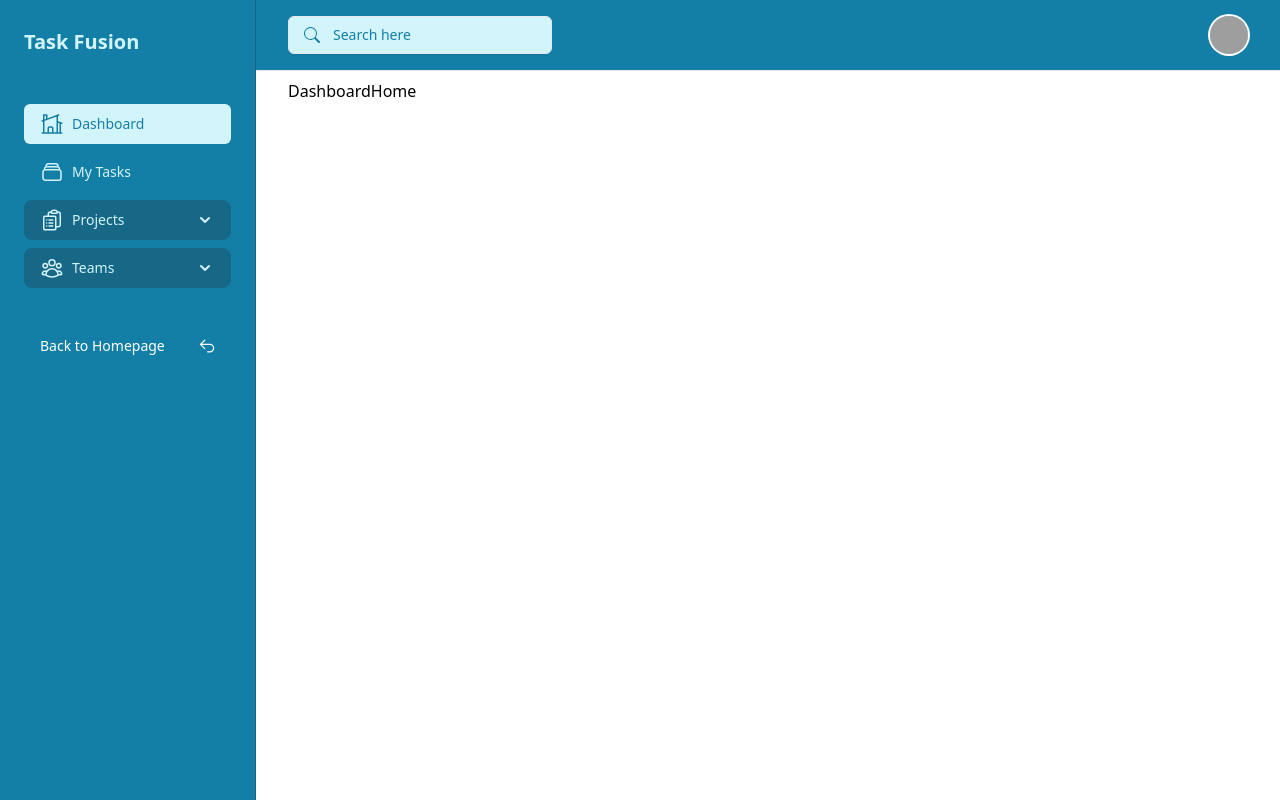
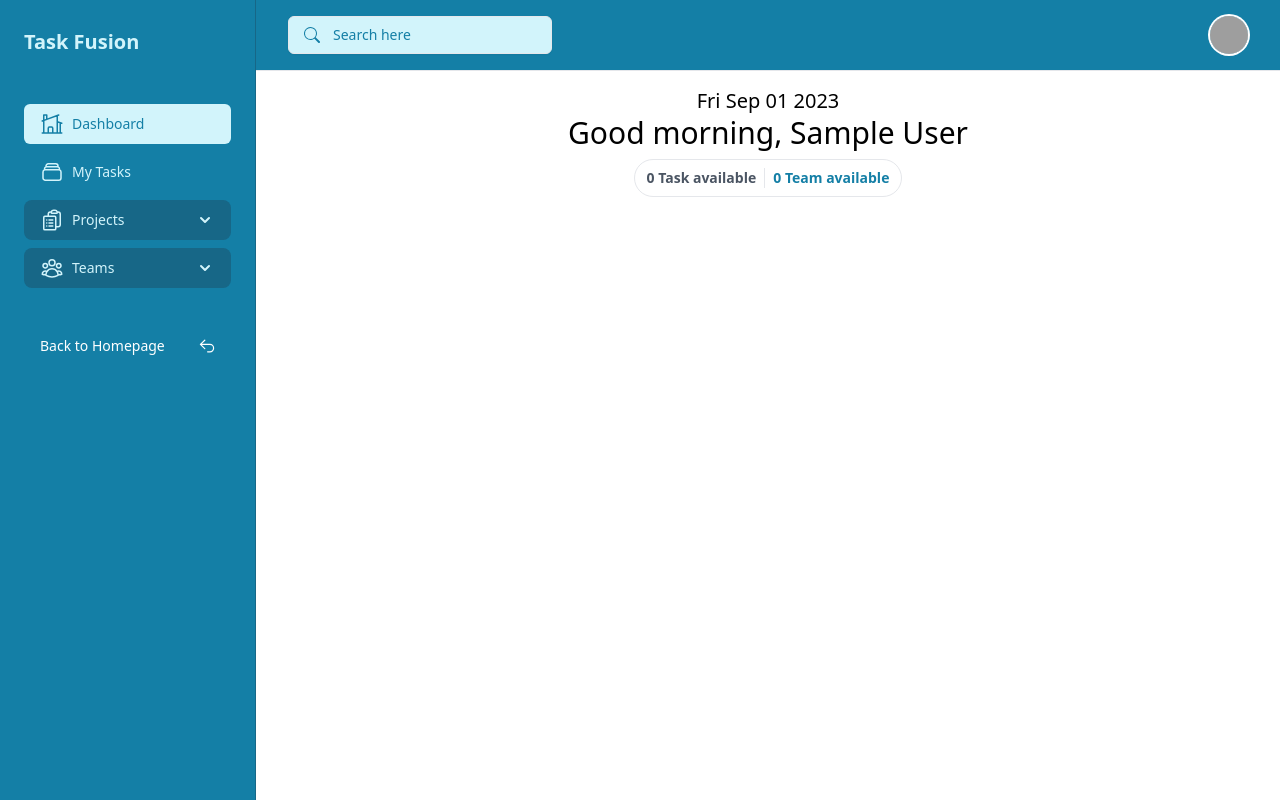
Before and after one commit to noyandey88/collaborative-task-management, a React (Vite) app: page /dashboard in a window 1280 px wide. Built offline with nearby package versions, Linux system fonts and the light colour scheme; no server answers; sample sign-in values are in the browser's storage; grey boxes are pictures that could not be loaded.

Commit message:
feat: added status in dashboard home

```diff
--- /dev/null
+++ b/src/lib/utils.js
@@ -0,0 +1,45 @@
+/* eslint-disable import/prefer-default-export */
+export const getGreeting = () => {
+  const currentTime = new Date();
+  const currentHour = currentTime.getHours();
+
+  let greeting;
+
+  if (currentHour >= 5 && currentHour < 12) {
+    greeting = 'Good morning';
+  } else if (currentHour >= 12 && currentHour < 18) {
+    greeting = 'Good afternoon';
+  } else {
+    greeting = 'Good evening';
+  }
+
+  return greeting;
+};
+
+// function getGreetingBD(locale) {
+//   const options = {
+//     hour: 'numeric',
+//     timeZone: 'Asia/Dhaka', // Set the time zone to Bangladesh
+//   };
+
+//   const formatter = new Intl.DateTimeFormat(locale, options);
+//   const currentTimeString = formatter.format(new Date());
+//   const currentHour = parseInt(currentTimeString);
+
+//   let greeting;
+
+//   if (currentHour >= 5 && currentHour < 12) {
+//     greeting = "Good morning";
+//   } else if (currentHour >= 12 && currentHour < 18) {
+//     greeting = "Good afternoon";
+//   } else {
+//     greeting = "Good evening";
+//   }
+
+//   return greeting;
+// }
+
+// // Example usage:
+// const userLocale = 'en-US'; // Replace with the user's actual locale
+// const bdGreeting = getGreetingBD(userLocale);
+// console.log(`${bdGreeting}, user!`);
--- a/src/pages/daashboard/dashbaordHome/DashboardHome.jsx
+++ b/src/pages/daashboard/dashbaordHome/DashboardHome.jsx
@@ -1,5 +1,35 @@
+import { useContext } from 'react';
+import { AuthContext } from '../../../contexts/AuthProvider';
+import { getGreeting } from '../../../lib/utils';
+
 export default function DashboardHome() {
+  const { user } = useContext(AuthContext);
+  const date = new Date();
+  const greeting = getGreeting();
   return (
-    <div>DashboardHome</div>
+    <section className="space-y-2">
+      {/* greetings */}
+      <div className="text-center">
+        <h2 className="text-3xl">
+          <span className="text-xl">{date.toDateString()}</span>
+          <br />
+          {greeting}
+          {', '}
+          {user?.displayName}
+        </h2>
+      </div>
+      {/* status */}
+      {/* Announcement Banner */}
+      <div className="flex justify-center">
+        <div className="inline-flex items-center gap-x-2 bg-white border border-gray-200 text-sm text-gray-600 p-2 px-3 rounded-full transition hover:border-gray-300 font-semibold">
+          0 Task available
+          <span className="flex items-center gap-x-1">
+            <span className="border-l border-gray-200 text-primary pl-2">
+              0 Team available
+            </span>
+          </span>
+        </div>
+      </div>
+    </section>
   );
 }
```
